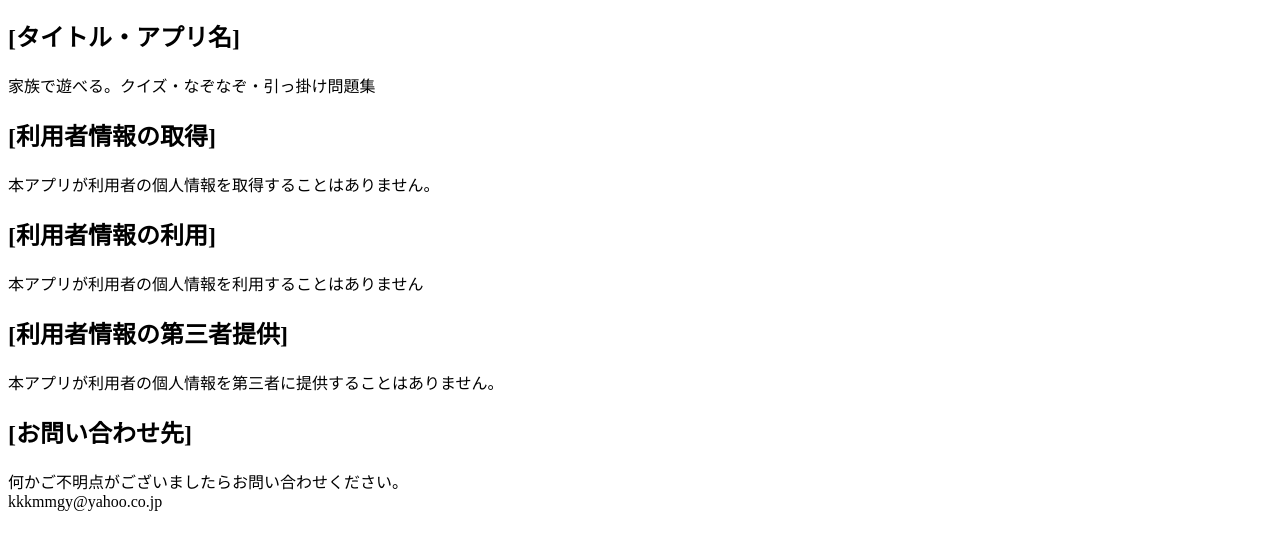
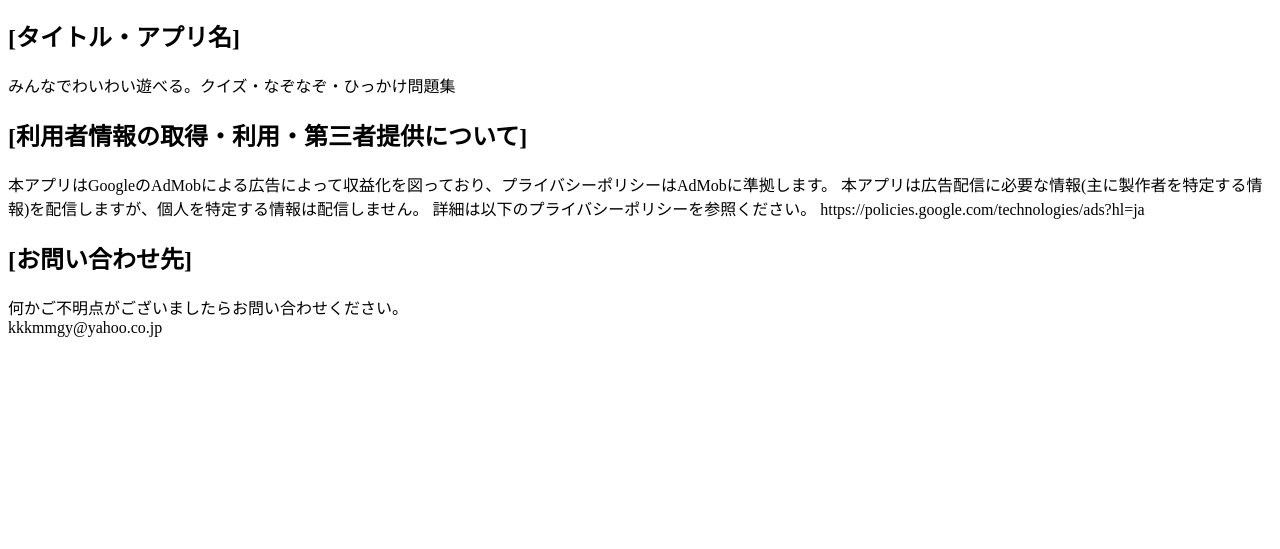
Before and after one commit to kkkmmgy/Quiz100, a plain HTML site: page quiz_web/PP/index.html in a window 1280 px wide. Shown: the part 57-606 px from the top of the page. Drawn offline with Linux system fonts and the light colour scheme.

Commit message:
admob導入のためプラポリ更新

```diff
--- a/quiz_web/PP/index.html
+++ b/quiz_web/PP/index.html
@@ -1,20 +1,26 @@
 <h1 class="post-title entry-title">アプリケーション・プライバシーポリシー</h1>
 <div>
   <h2>[タイトル・アプリ名]</h2>
-  家族で遊べる。クイズ・なぞなぞ・引っ掛け問題集
+  みんなでわいわい遊べる。クイズ・なぞなぞ・ひっかけ問題集
 </div>
 <div>
-  <h2>[利用者情報の取得]</h2>
-  本アプリが利用者の個人情報を取得することはありません。
+  <h2>[利用者情報の取得・利用・第三者提供について]</h2>
+  本アプリはGoogleのAdMobによる広告によって収益化を図っており、プライバシーポリシーはAdMobに準拠します。
+  本アプリは広告配信に必要な情報(主に製作者を特定する情報)を配信しますが、個人を特定する情報は配信しません。
+  詳細は以下のプライバシーポリシーを参照ください。
+  https://policies.google.com/technologies/ads?hl=ja
+
+  <!-- <h2>[利用者情報の取得]</h2>
+  本アプリが利用者の個人情報を取得することはありません。 -->
 </div>
-<div>
+<!-- <div>
   <h2>[利用者情報の利用]</h2>
   本アプリが利用者の個人情報を利用することはありません
 </div>
 <div>
   <h2>[利用者情報の第三者提供]</h2>
   本アプリが利用者の個人情報を第三者に提供することはありません。
-</div>
+</div> -->
 <div>
   <h2>[お問い合わせ先]</h2>
   何かご不明点がございましたらお問い合わせください。
```
